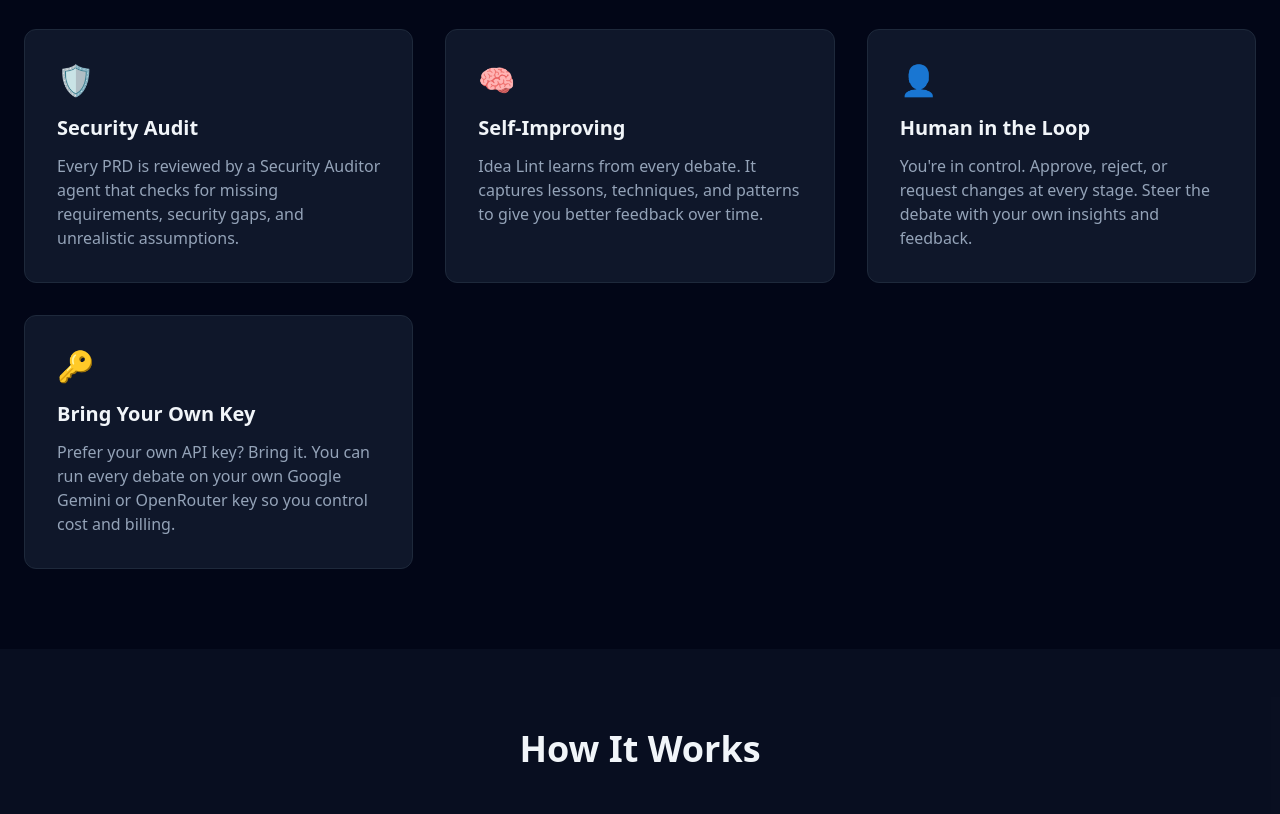
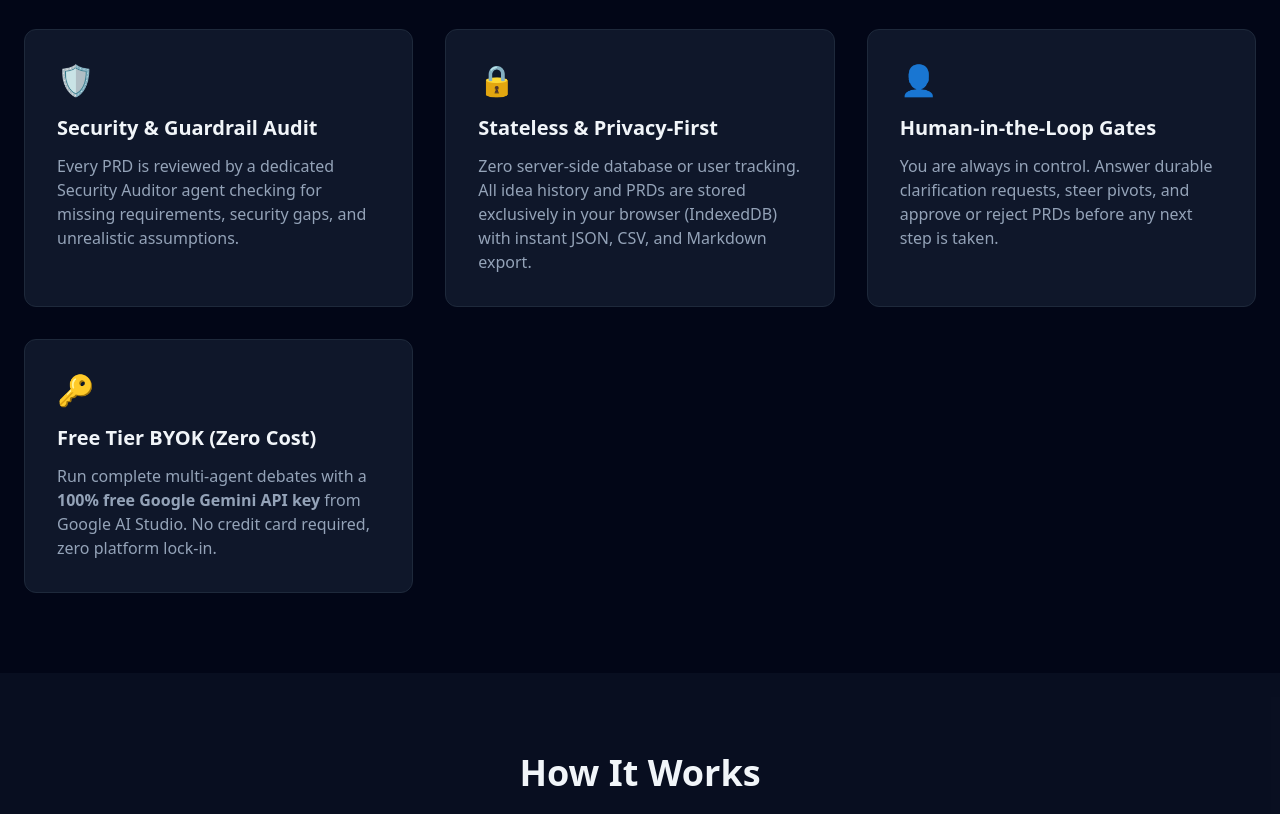
Before and after one commit to tdk67/venturebot, a plain HTML site: page templates/landing.html in a window 1280 px wide. Shown: the part 1082-1896 px from the top of the page. Drawn offline with Linux system fonts and the light colour scheme.

Commit message:
Adjust CI/CD for the changes, update README, remove self improving claim

```diff
--- a/templates/landing.html
+++ b/templates/landing.html
@@ -109,34 +109,31 @@
         </div>
         <div class="feature-card bg-slate-900 p-8 rounded-xl border border-slate-800">
           <div class="text-3xl mb-4">🛡️</div>
-          <h3 class="text-xl font-bold mb-3">Security Audit</h3>
+          <h3 class="text-xl font-bold mb-3">Security & Guardrail Audit</h3>
           <p class="text-slate-400">
-            Every PRD is reviewed by a Security Auditor agent that checks for
+            Every PRD is reviewed by a dedicated Security Auditor agent checking for
             missing requirements, security gaps, and unrealistic assumptions.
           </p>
         </div>
         <div class="feature-card bg-slate-900 p-8 rounded-xl border border-slate-800">
-          <div class="text-3xl mb-4">🧠</div>
-          <h3 class="text-xl font-bold mb-3">Self-Improving</h3>
+          <div class="text-3xl mb-4">🔒</div>
+          <h3 class="text-xl font-bold mb-3">Stateless & Privacy-First</h3>
           <p class="text-slate-400">
-            Idea Lint learns from every debate. It captures lessons, techniques,
-            and patterns to give you better feedback over time.
+            Zero server-side database or user tracking. All idea history and PRDs are stored exclusively in your browser (IndexedDB) with instant JSON, CSV, and Markdown export.
           </p>
         </div>
         <div class="feature-card bg-slate-900 p-8 rounded-xl border border-slate-800">
           <div class="text-3xl mb-4">👤</div>
-          <h3 class="text-xl font-bold mb-3">Human in the Loop</h3>
+          <h3 class="text-xl font-bold mb-3">Human-in-the-Loop Gates</h3>
           <p class="text-slate-400">
-            You're in control. Approve, reject, or request changes at every stage.
-            Steer the debate with your own insights and feedback.
+            You are always in control. Answer durable clarification requests, steer pivots, and approve or reject PRDs before any next step is taken.
           </p>
         </div>
         <div class="feature-card bg-slate-900 p-8 rounded-xl border border-slate-800">
           <div class="text-3xl mb-4">🔑</div>
-          <h3 class="text-xl font-bold mb-3">Bring Your Own Key</h3>
+          <h3 class="text-xl font-bold mb-3">Free Tier BYOK (Zero Cost)</h3>
           <p class="text-slate-400">
-            Prefer your own API key? Bring it. You can run every debate on your
-            own Google Gemini or OpenRouter key so you control cost and billing.
+            Run complete multi-agent debates with a <strong>100% free Google Gemini API key</strong> from Google AI Studio. No credit card required, zero platform lock-in.
           </p>
         </div>
       </div>
```
Also changed, not shown: templates/index.html (+1 -1 lines), .github/workflows/ci.yml (deleted), .github/workflows/deploy.yml, README.md.
